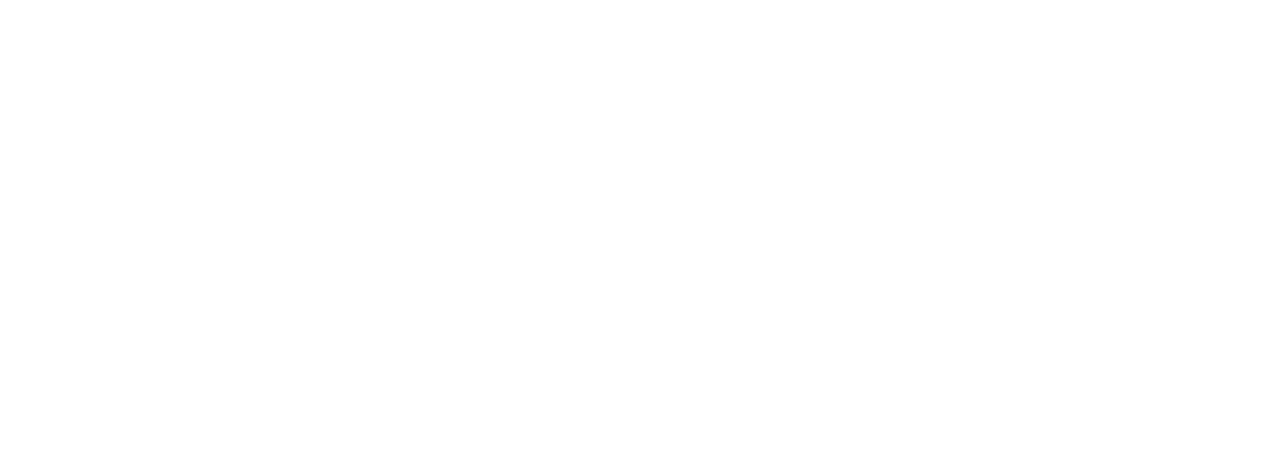
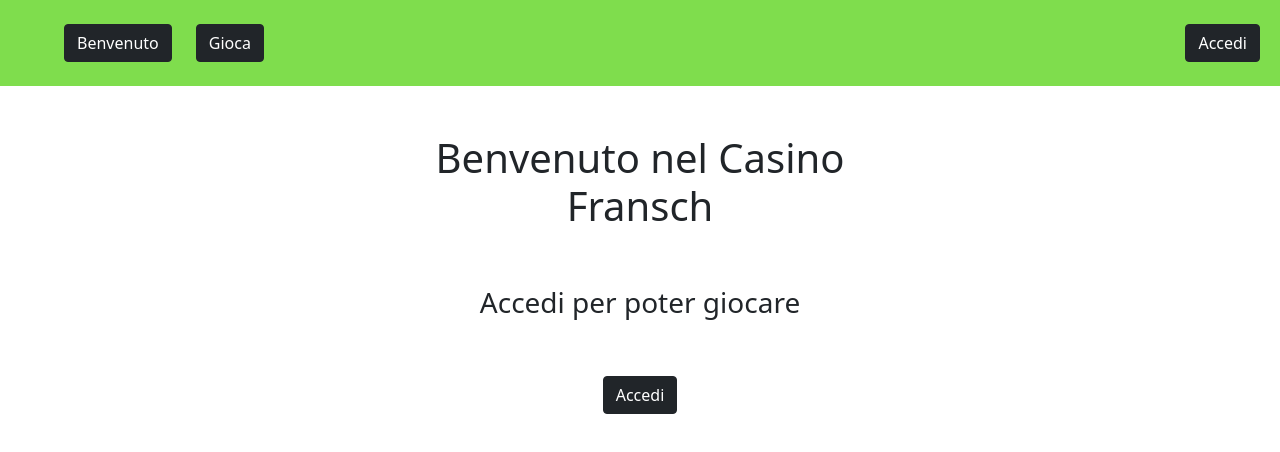
Before and after one commit to Fransch97/js-mail-dadi, a plain HTML site: page index.html in a window 1280 px wide. Drawn offline with nearby package versions, Linux system fonts and the light colour scheme.

Commit message:
first ideas

```diff
--- a/css/style.css
+++ b/css/style.css
@@ -0,0 +1,45 @@
+/* GENERALS  */
+*{
+    margin: 0;
+    padding: 0;
+    box-sizing: border-box;
+}
+
+/* END GENERALS  */
+
+/* BLOCK CLASSES */
+    .display-none{
+        display: none;
+    }
+
+    .display-block{
+        display: block;
+    }
+
+    .display-flex{
+        display: flex;
+    }
+
+    .display-in-block{
+        display: inline-block;
+    }
+/*END BLOCK CLASSES */
+
+
+/* HEADER  */
+nav{
+    background-color: rgb(127, 221, 77);
+}
+ul{
+    display: flex;
+    width: 20%;
+    margin: 0 20px;
+
+}
+li{
+    list-style: none;
+}
+
+
+
+/*END HEADER  */
--- a/index.html
+++ b/index.html
@@ -20,11 +20,44 @@
 <body>
 
     <header>
+        <nav class="d-flex justify-content-between">
+            <ul class="pt-4 pb-4 justify-content-around">
+                <li class="btn btn-dark welcome-btn">Benvenuto</li>
+                <li class="btn btn-dark play-game-btn">Gioca</li>
+            </ul>
 
+            <ul class="pt-4 pb-4 justify-content-end accedi-ul-js">
+                <li class="btn btn-dark accedi-js">Accedi</a></li>
+            </ul>
+        </nav>
     </header>
 
     <main>
+        <!-- NOT LOGGED -->
+        <div class="notlogged">
+            <h1 class="text-center pt-5">Benvenuto nel Casino <br> Fransch</h1>
+            <h3 class="text-center pt-5">Accedi per poter giocare</h3>
+            <div class="text-center pt-5"><button class="btn btn-dark accedi-js">Accedi</button></div>
+        </div>
+        <!--END NOT LOGGED -->
 
+        <!-- LOGIN  -->
+        <div class="login ">
+
+        </div>
+        <!--END LOGIN -->
+
+        <!-- LOGGED  -->
+        <div class="logged">
+
+        </div>
+        <!--END LOGGED  -->
+
+        <!-- GAME  -->
+        <div class="game">
+
+        </div>
+        <!--END GAME  -->
     </main>
 
     <footer>
```
